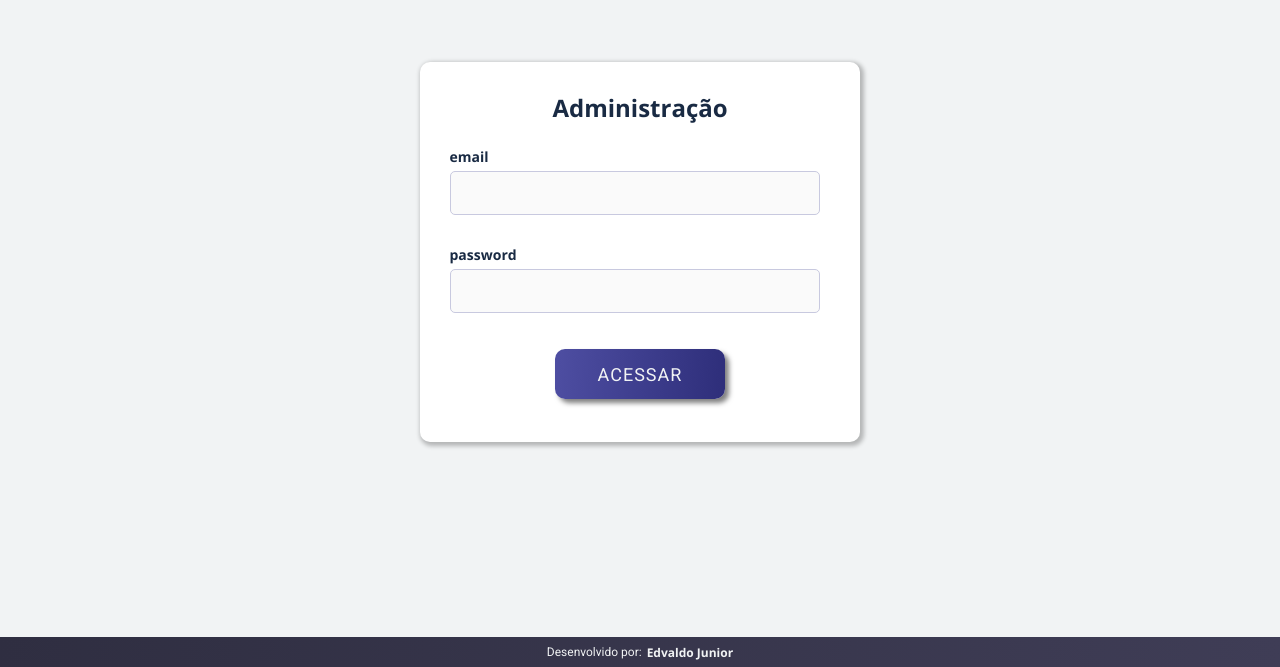
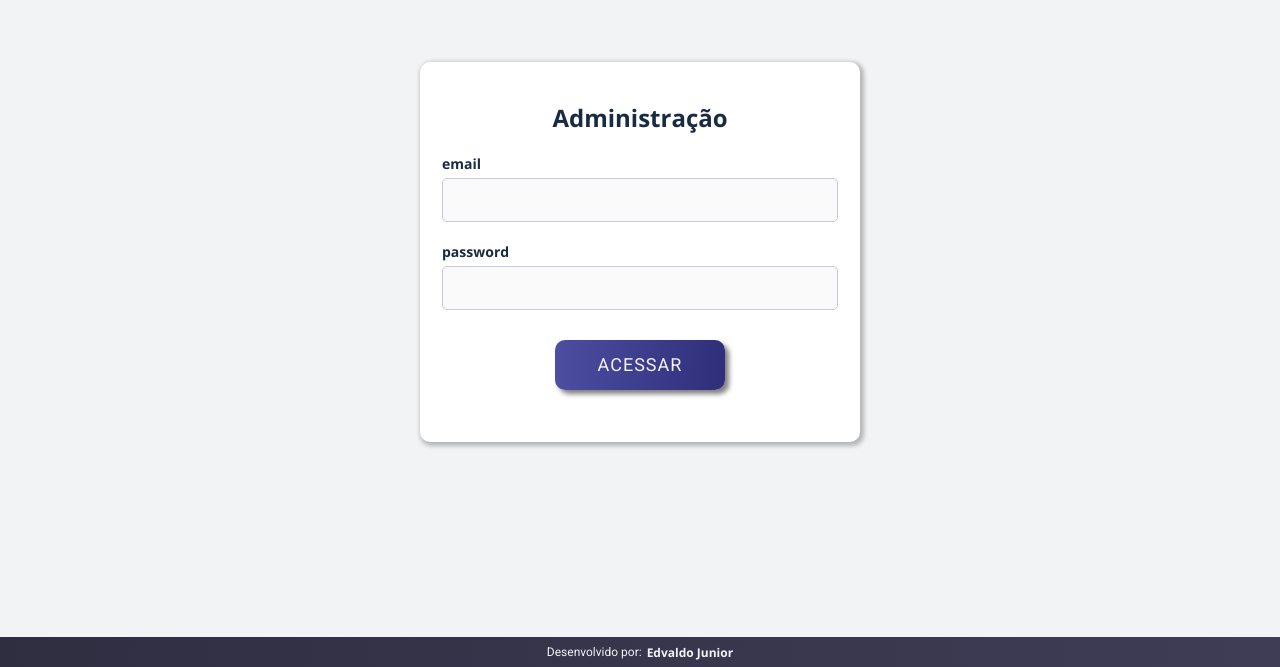
Before and after one commit to EddyPBR/mural-digital, a React (Create React App) app in the folder web/: page /admin in a window 1280 px wide. Shown: the part 133-800 px from the top of the page. Built offline with nearby package versions, Linux system fonts and the light colour scheme.

Commit message:
:wrench: Alterando estilos do Input component

```diff
--- a/web/src/components/Input/index.tsx
+++ b/web/src/components/Input/index.tsx
@@ -21,6 +21,7 @@ const Fieldset = styled.fieldset`
   flex-direction: column;
   margin-bottom: 2rem;
   border: none;
+  padding: 0;
 `;
 
 const Label = styled.label`
@@ -31,7 +32,7 @@ const Label = styled.label`
 
 const InputPlace = styled.input`
   width: 100%;
-  max-width: 37rem;
+  max-width: 90vw;
   height: 4.4rem;
   background-color: #FAFAFA;
   border: 1px solid #C8C9DF;
@@ -41,9 +42,10 @@ const InputPlace = styled.input`
   font: 400 1.4rem "Roboto", sans-serif;
 
   &&:focus {
-    border: 1px solid #BABCED;
-    background-color: #F0F3F4;
+    border: 1px solid #A5CCE8;
+    background-color: #FFF;
   }
+
 `;
 
 export default Input;
```
